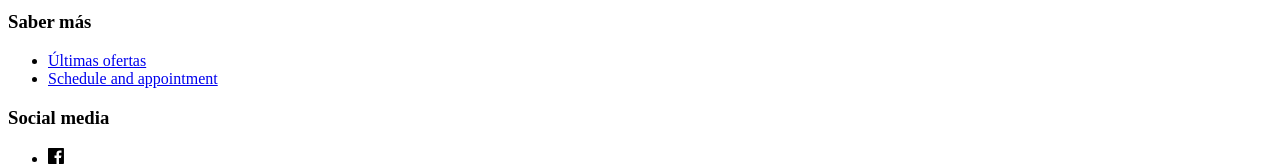
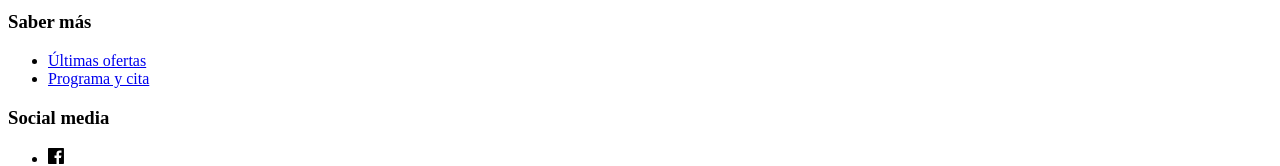
Before and after one commit to ggodoygeogama/smart-ocean-8bdb7, a Next.js app: page / in a window 1280 px wide. Shown: the part 2850-3016 px from the top of the page. Built offline with nearby package versions, Linux system fonts and the light colour scheme.

Commit message:
footer.js: changed

```diff
--- a/components/footer.js
+++ b/components/footer.js
@@ -27,7 +27,7 @@ export default function Footer() {
             <h3 className="f4 b lh-title mb1 primary">Saber más</h3>
             <ul className="mb3">
               <li><a href="/post/jamaica-blue/" className="link">Últimas ofertas</a></li>
-              <li><a href="/contact" className="link">Schedule and appointment</a></li>
+              <li><a href="/contact" className="link">Programa y cita</a></li>
             </ul>
           </div>
           <div>
```
